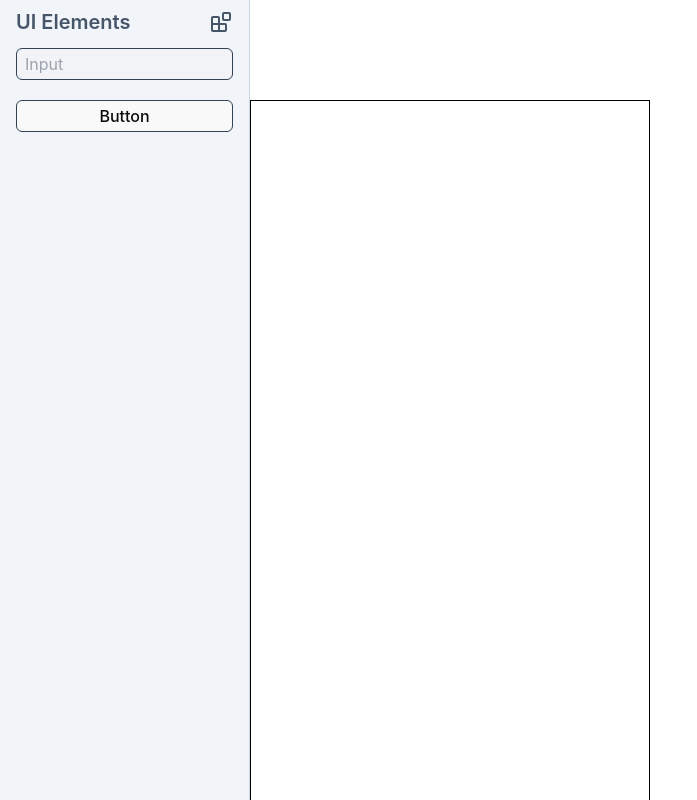
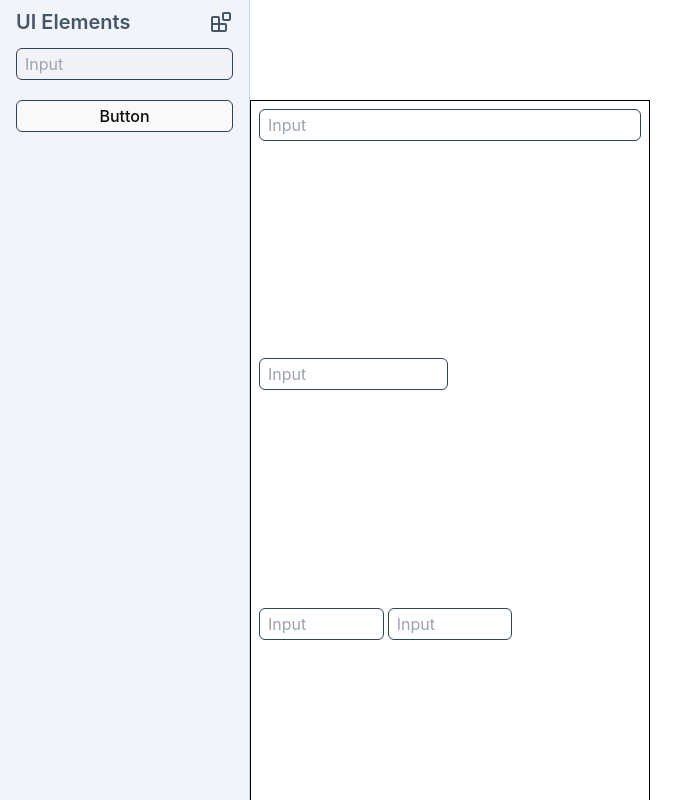
Before and after one commit to mbisurgisoshace/canvas-library, a React (Vite) app: page / in a window 1280 px wide. Shown: the whole page, without its empty margins (0-697 px from the left). Built offline with nearby package versions, Linux system fonts and the light colour scheme.

Commit message:
Add grid layout and span with css

```diff
--- a/src/App.tsx
+++ b/src/App.tsx
@@ -21,15 +21,26 @@ function App() {
           y: 0,
           width: 400,
           height: 250,
+          colNumber: 1,
           children: [
+            // {
+            //   blockType: "grid-column",
+            //   id: `grid-column-${uuidv4()}`,
+            //   x: 0,
+            //   y: 0,
+            //   width: 200,
+            //   height: 250,
+            //   children: [],
+            // },
             {
-              blockType: "grid-column",
-              id: `grid-column-${uuidv4()}`,
+              blockType: "input",
+              id: `block-${uuidv4()}`,
               x: 0,
               y: 0,
               width: 200,
-              height: 250,
+              height: 50,
               children: [],
+              colSpan: 1,
             },
           ],
         },
@@ -40,25 +51,47 @@ function App() {
           y: 0,
           width: 400,
           height: 250,
+          colNumber: 2,
           children: [
             {
-              blockType: "grid-column",
-              id: `grid-column-${uuidv4()}`,
+              blockType: "input",
+              id: `block-${uuidv4()}`,
               x: 0,
               y: 0,
               width: 200,
-              height: 250,
+              height: 50,
               children: [],
+              colSpan: 1,
             },
-            {
-              blockType: "grid-column",
-              id: `grid-column-${uuidv4()}`,
-              x: 0,
-              y: 0,
-              width: 200,
-              height: 250,
-              children: [],
-            },
+            // {
+            //   blockType: "grid-column",
+            //   id: `grid-column-${uuidv4()}`,
+            //   x: 0,
+            //   y: 0,
+            //   width: 200,
+            //   height: 250,
+            //   children: [
+            //     {
+            //       blockType: "input",
+            //       id: `block-${uuidv4()}`,
+            //       x: 0,
+            //       y: 0,
+            //       width: 200,
+            //       height: 50,
+            //       children: [],
+            //       colSpan: 2,
+            //     },
+            //   ],
+            // },
+            // {
+            //   blockType: "grid-column",
+            //   id: `grid-column-${uuidv4()}`,
+            //   x: 0,
+            //   y: 0,
+            //   width: 200,
+            //   height: 250,
+            //   children: [],
+            // },
           ],
         },
         {
@@ -68,34 +101,78 @@ function App() {
           y: 0,
           width: 400,
           height: 250,
+          colNumber: 3,
           children: [
             {
-              blockType: "grid-column",
-              id: `grid-column-${uuidv4()}`,
+              blockType: "input",
+              id: `block-${uuidv4()}`,
               x: 0,
               y: 0,
               width: 200,
-              height: 250,
+              height: 50,
               children: [],
+              colSpan: 1,
             },
             {
-              blockType: "grid-column",
-              id: `grid-column-${uuidv4()}`,
+              blockType: "input",
+              id: `block-${uuidv4()}`,
               x: 0,
               y: 0,
               width: 200,
-              height: 250,
+              height: 50,
               children: [],
+              colSpan: 1,
             },
-            {
-              blockType: "grid-column",
-              id: `grid-column-${uuidv4()}`,
-              x: 0,
-              y: 0,
-              width: 200,
-              height: 250,
-              children: [],
-            },
+
+            // {
+            //   blockType: "grid-column",
+            //   id: `grid-column-${uuidv4()}`,
+            //   x: 0,
+            //   y: 0,
+            //   width: 200,
+            //   height: 250,
+            //   children: [
+            //     {
+            //       blockType: "input",
+            //       id: `block-${uuidv4()}`,
+            //       x: 0,
+            //       y: 0,
+            //       width: 200,
+            //       height: 50,
+            //       children: [],
+            //       colSpan: 2,
+            //     },
+            //   ],
+            // },
+            // {
+            //   blockType: "grid-column",
+            //   id: `grid-column-${uuidv4()}`,
+            //   x: 0,
+            //   y: 0,
+            //   width: 200,
+            //   height: 250,
+            //   children: [],
+            // },
+            // {
+            //   blockType: "grid-column",
+            //   id: `grid-column-${uuidv4()}`,
+            //   x: 0,
+            //   y: 0,
+            //   width: 200,
+            //   height: 250,
+            //   children: [
+            //     {
+            //       blockType: "input",
+            //       id: `block-${uuidv4()}`,
+            //       x: 0,
+            //       y: 0,
+            //       width: 200,
+            //       height: 50,
+            //       children: [],
+            //       colSpan: 1,
+            //     },
+            //   ],
+            // },
           ],
         },
       ],
--- a/src/Canvas/Blocks/GridColumn.tsx
+++ b/src/Canvas/Blocks/GridColumn.tsx
@@ -1,10 +1,12 @@
 import { useDroppable } from "@dnd-kit/core";
 
 import Block, { BlockProps } from "./Block";
+import { useEffect, useState } from "react";
 
 interface GridColumnProps extends BlockProps {}
 
 export default function GridColumn({ canvasObject }: GridColumnProps) {
+  const [ref, setNodeRef] = useState<HTMLDivElement | null>(null);
   const { id, x, y, width, height, children, parentId, blockType, layout } =
     canvasObject;
 
@@ -12,13 +14,27 @@ export default function GridColumn({ canvasObject }: GridColumnProps) {
     id,
   });
 
+  const combinedRef = (el: HTMLDivElement) => {
+    setNodeRef(el);
+    setDroppableRef(el);
+  };
+
+  useEffect(() => {
+    console.log("ref", ref);
+  }, [ref]);
+
   return (
     <div
-      ref={setDroppableRef}
+      ref={combinedRef}
       id={id}
-      className={`flex-1 ${isOver ? "bg-red-500/20" : ""}`}
-    >
-      {children.length > 0 && <Block canvasObject={children[0]} />}
-    </div>
+      style={{
+        width,
+        top: 0,
+        left: x,
+        height: "100%",
+        position: "absolute",
+      }}
+      className={`${isOver ? "bg-red-500/20" : ""}`}
+    ></div>
   );
 }
--- a/src/Canvas/Blocks/GridRow.tsx
+++ b/src/Canvas/Blocks/GridRow.tsx
@@ -1,11 +1,48 @@
+import { v4 as uuidv4 } from "uuid";
+
 import { CanvasObject } from "../types";
 import Block, { BlockProps } from "./Block";
+import { useMemo } from "react";
 
 interface GridRowProps extends BlockProps {}
 
 export default function GridRow({ canvasObject }: GridRowProps) {
-  const { id, x, y, width, height, children, parentId, blockType, layout } =
-    canvasObject;
+  const {
+    id,
+    x,
+    y,
+    width,
+    height,
+    children,
+    parentId,
+    blockType,
+    layout,
+    colNumber,
+  } = canvasObject;
+
+  const renderDroppableColums = useMemo(() => {
+    if (colNumber) {
+      const columns: CanvasObject[] = [];
+      for (let i = 0; i < colNumber; i++) {
+        const colWidth = width / colNumber;
+        console.log("width", width, colWidth);
+
+        const col: CanvasObject = {
+          blockType: "grid-column",
+          id: `grid-column-${uuidv4()}`,
+          x: (width / colNumber) * i,
+          y: 0,
+          height: 250,
+          children: [],
+          width: colWidth,
+        };
+        columns.push(col);
+      }
+      return columns;
+    }
+
+    return [];
+  }, [width, colNumber]);
 
   return (
     <div
@@ -13,10 +50,14 @@ export default function GridRow({ canvasObject }: GridRowProps) {
       style={{
         height,
         width: "100%",
+        gridTemplateColumns: `repeat(${colNumber}, 1fr)`,
       }}
-      className="flex"
+      className={`grid gap-1 relative p-2 content-start`}
     >
       {(children as CanvasObject[]).map((canvasObj) => (
+        <Block key={canvasObj.id} canvasObject={canvasObj} />
+      ))}
+      {renderDroppableColums.map((canvasObj) => (
         <Block key={canvasObj.id} canvasObject={canvasObj} />
       ))}
     </div>
--- a/src/Canvas/Blocks/Input.tsx
+++ b/src/Canvas/Blocks/Input.tsx
@@ -5,8 +5,18 @@ import { BlockProps } from "./Block";
 interface InputProps extends BlockProps {}
 
 export default function Input({ canvasObject }: InputProps) {
-  const { id, x, y, width, height, children, parentId, blockType, layout } =
-    canvasObject;
+  const {
+    id,
+    x,
+    y,
+    width,
+    height,
+    children,
+    parentId,
+    blockType,
+    layout,
+    colSpan,
+  } = canvasObject;
 
   const { attributes, listeners, setNodeRef, transform, isDragging } =
     useDraggable({
@@ -20,19 +30,20 @@ export default function Input({ canvasObject }: InputProps) {
       {...attributes}
       ref={setNodeRef}
       style={{
-        zIndex: isDragging ? 100 : "",
+        zIndex: isDragging ? 100 : 999,
+        gridColumn: colSpan ? `span ${colSpan}` : "",
         transform: transform
           ? `translate3d(${transform.x}px, ${transform.y}px, 0)`
           : undefined,
       }}
     >
-      {/* <input
+      <input
         placeholder="Input"
         className="border border-slate-700 h-8 rounded-md px-2 w-full"
-      /> */}
-      <div className="border border-slate-700 h-8 rounded-md px-2 w-full flex items-center">
+      />
+      {/* <div className="border border-slate-700 h-8 rounded-md px-2 w-full flex items-center">
         Input
-      </div>
+      </div> */}
     </div>
   );
 }
--- a/src/Canvas/Blocks/Screen.tsx
+++ b/src/Canvas/Blocks/Screen.tsx
@@ -38,7 +38,7 @@ export default function Screen({ canvasObject }: ScreenProps) {
         height,
         top: y,
         left: x,
-        padding: 10,
+        //padding: 10,
         position: "absolute",
         backgroundColor: "white",
         zIndex: isDragging ? 100 : "",
--- a/src/Canvas/types.ts
+++ b/src/Canvas/types.ts
@@ -33,6 +33,8 @@ export interface CanvasObject {
     display: "free" | "grid" | "flex";
   };
   children: CanvasObject[];
+  colSpan?: number;
+  colNumber?: number;
 }
 
 /**
```
Also changed, not shown: src/Canvas/Features/CanvasContext.tsx (+31 -16 lines).
